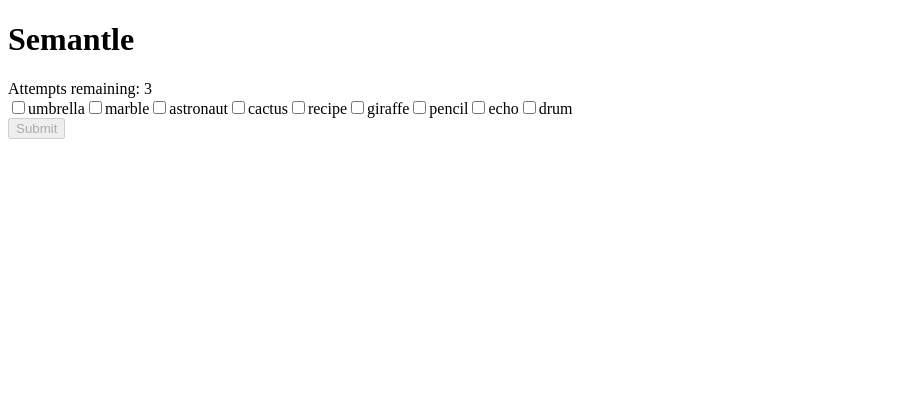
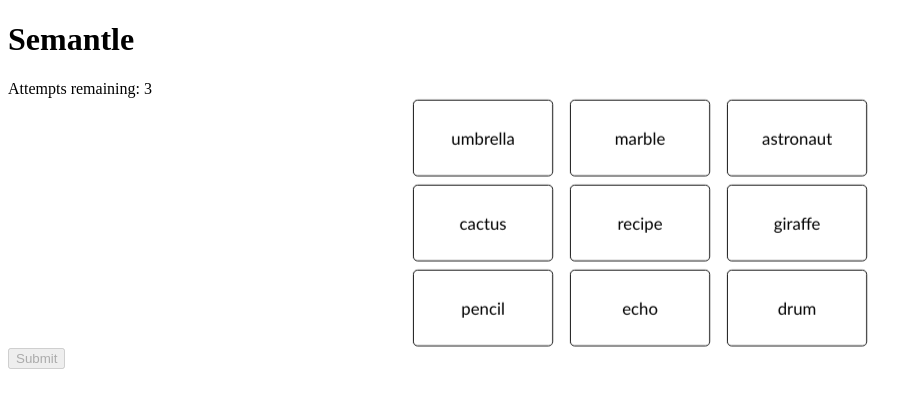
Before and after one commit to srpocock/Semantle, a React (Vite) app in the folder semantle-app/: page / in a window 1280 px wide. Shown: the top 408 px of the page, without its empty margins (0-923 px from the left). Built offline with nearby package versions, Linux system fonts and the light colour scheme; no server answers.

Commit message:
Some initial styling

```diff
--- a/semantle-app/src/WordGrid.tsx
+++ b/semantle-app/src/WordGrid.tsx
@@ -1,23 +1,29 @@
+import './styles/WordGrid.css'
 import { GameState, type GameStateType } from './GameState';
 
 type GridProps = { gameState: GameStateType, words: string[], checkedWords: string[], onChecked: (word: string, checked: boolean) => void };
 type WordCardProps = { word: string, enabled: boolean, checked: boolean, onChecked: (word: string, checked: boolean) => void };
 
 function WordCard({ word, enabled, checked, onChecked }: WordCardProps) {
+
+
+
     return (
-        <label className="word-tile" data-status="untested">
-            <input type="checkbox" checked={checked} disabled={!enabled} onChange={e => onChecked(word, e.target.checked)} />
-            {word}
-        </label>
+        <div className="word-tile-container">
+            <label className="word-tile" data-status="untested">
+                <input type="checkbox" checked={checked} disabled={!enabled} onChange={e => onChecked(word, e.target.checked)} />
+                {word}
+            </label>
+        </div>
     );
 }
 
 export default function WordGrid({ gameState, words, checkedWords, onChecked }: GridProps) {
     return (
-        <>
+        <fieldset className="word-grid">
             {words.map((word, index) => (
                 <WordCard key={index} word={word} enabled={gameState === GameState.Playing} checked={checkedWords.includes(word)} onChecked={onChecked} />
             ))}
-        </>
+        </fieldset>
     );
 }
--- /dev/null
+++ b/semantle-app/src/styles/WordGrid.css
@@ -0,0 +1,54 @@
+body {
+    --gap-size: 5px;
+}
+
+fieldset {
+    all: unset;
+    margin: auto;
+    width: 100%;
+    max-width: calc(3*150px + 6*1px + 2*var(--gap-size));
+}
+
+.word-grid {
+display: grid;
+  grid-template-columns: repeat(3, 1fr);
+  grid-template-rows: repeat(3, 1fr);
+  gap: var(--gap-size);
+  justify-items: center;
+  align-items: center;
+}
+
+.word-tile-container {
+    display: flex;
+    align-items: center;
+    justify-content: center;
+    width: 150px;
+    height: 80px;
+    perspective: 500px;
+}
+
+.word-tile {
+    display: flex;
+    align-items: center;
+    justify-content: center;
+    width: 150px;
+    height: 80px;
+    background: linear-gradient(rgb(238, 238, 238));
+    border: 1px solid black;
+    border-radius: 5px;
+    font-size: large;
+    font-family:'Gill Sans', 'Gill Sans MT', Calibri, 'Trebuchet MS', sans-serif;
+    transform: translateZ(-35px);
+    transition: 0.06s cubic-bezier(0.175, 0.885, 0.32, 1.275);
+}
+
+.word-tile input[type="checkbox"] {
+  /* Visually hide but keep accessible */
+  position: absolute;
+  opacity: 0;
+  width: 1px;
+  height: 1px;
+  margin: 0;
+  padding: 0;
+  pointer-events: auto;
+}
```
Also changed, not shown: 1 other file (tests, documents, lock files or other folders).
